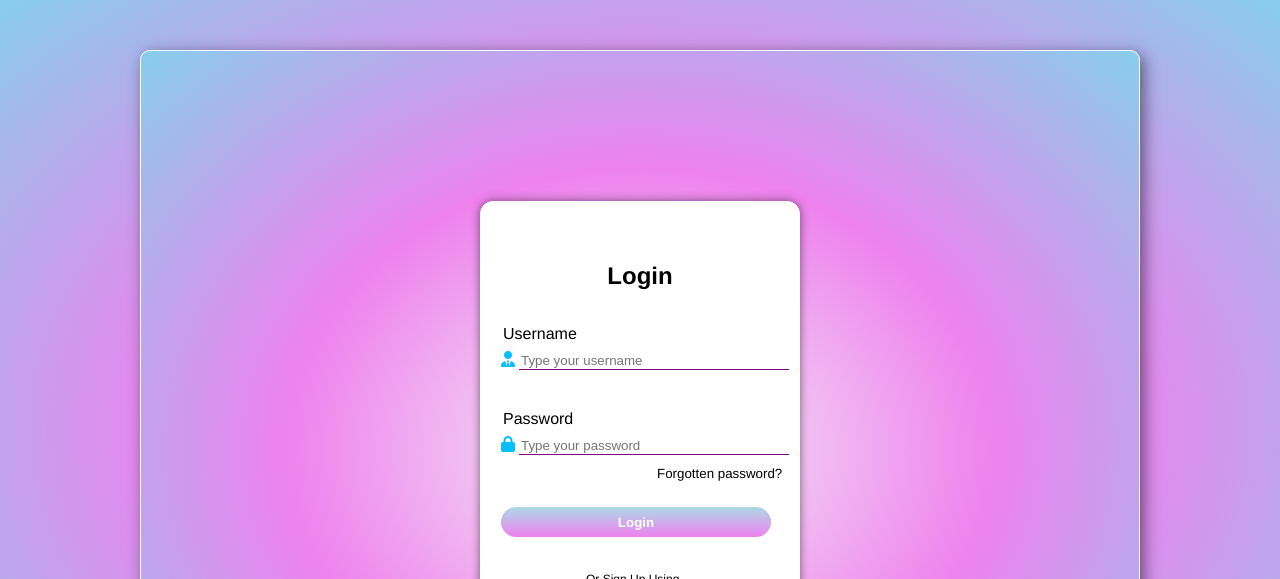
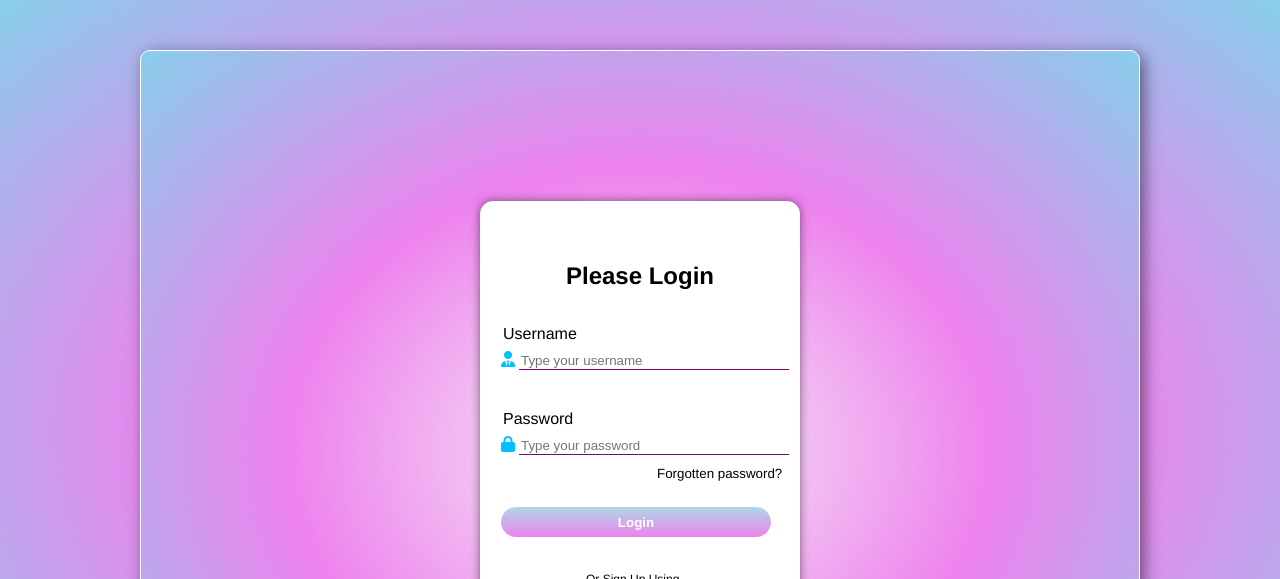
Before and after one commit to Kasiobi1/workflow, a plain HTML site: page Index.html in a window 1280 px wide. Shown: the top 579 px of the page. Drawn offline with Linux system fonts and the light colour scheme.

Commit message:
Update Index.html

```diff
--- a/Index.html
+++ b/Index.html
@@ -13,7 +13,7 @@
 <body>
     <div class="div1">
         <div class="div2">
-            <header>Login</header>
+            <header>Please Login</header>
             <form>
                 <p id="demo"></p>
                 <p id="code"></p>
```
